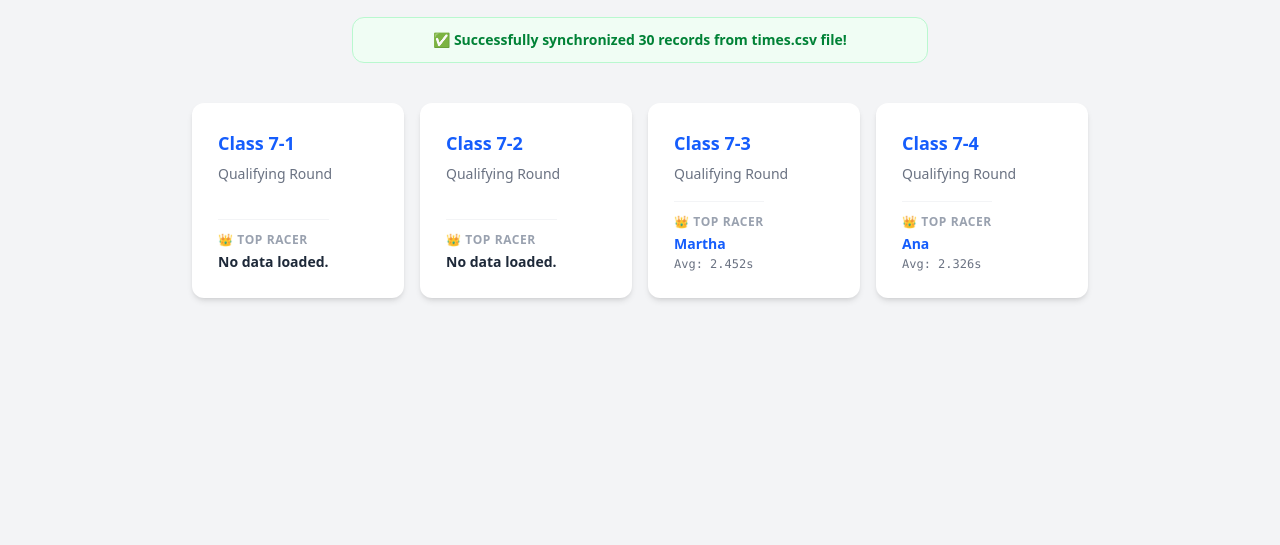
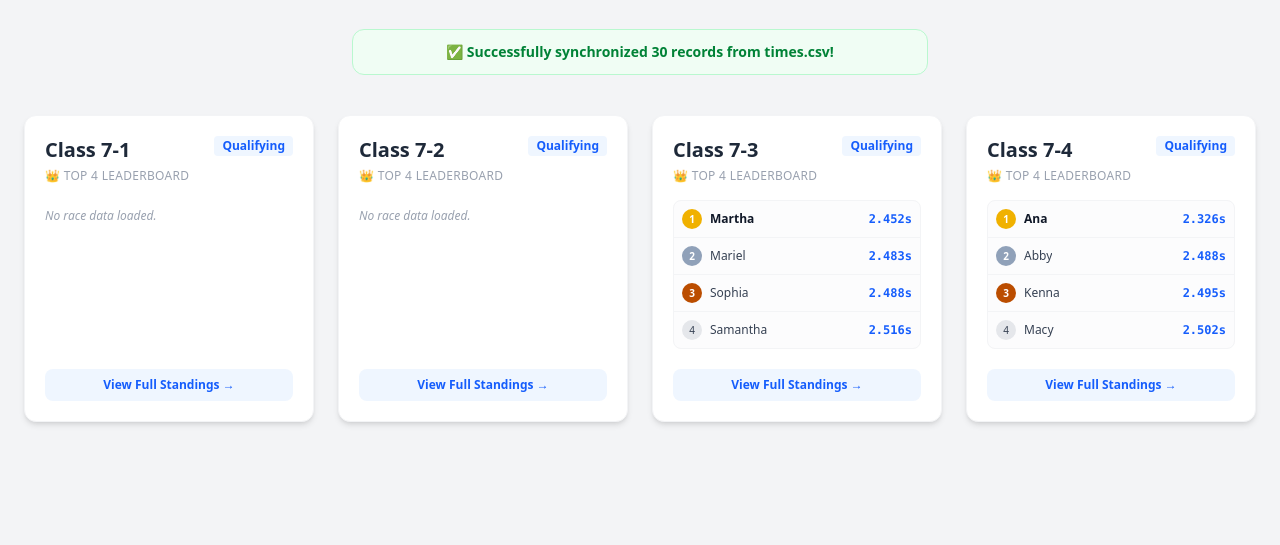
Before and after one commit to gschwiersch/pinewood_derby, a plain HTML site: page index.html in a window 1280 px wide. Shown: the part 255-800 px from the top of the page. Drawn offline with nearby package versions, Linux system fonts and the light colour scheme.

Commit message:
Update index.html

```diff
--- a/index.html
+++ b/index.html
@@ -24,66 +24,95 @@
     </nav>
 
     <!-- Main Content Area -->
-    <main class="max-w-6xl mx-auto p-4 md:p-6">
+    <main class="max-w-7xl mx-auto p-4 md:p-6">
 
         <!-- ================= HOME PAGE ================= -->
-        <div id="page-home" class="page-content text-center py-12">
-            <h1 class="text-4xl font-extrabold text-gray-800 mb-4">Gr. 7 Design Pinewood Derby Dashboard</h1>
-            <p class="text-gray-600 mb-8 max-w-md mx-auto">Standings are updated dynamically from your local <code class="bg-gray-200 px-1.5 py-0.5 rounded font-mono text-sm text-red-600">times.csv</code> document data file.</p>
+        <div id="page-home" class="page-content py-6">
+            <div class="text-center max-w-xl mx-auto mb-8">
+                <h1 class="text-4xl font-extrabold text-gray-800 mb-3">Gr. 7 Design Pinewood Derby Dashboard</h1>
+                <p class="text-gray-600">Standings are updated dynamically from your local <code class="bg-gray-200 px-1.5 py-0.5 rounded font-mono text-sm text-red-600">times.csv</code> document data file.</p>
+            </div>
 
             <!-- Global Status Alert Banner -->
-            <div id="dataStatusAlert" class="max-w-xl mx-auto bg-blue-50 border border-blue-200 text-blue-700 rounded-xl px-4 py-3 mb-10 text-sm font-semibold flex items-center justify-center gap-2">
+            <div id="dataStatusAlert" class="max-w-xl mx-auto bg-blue-50 border border-blue-200 text-blue-700 rounded-xl px-4 py-3 mb-10 text-sm font-semibold text-center">
                 🔄 Checking folder for times.csv...
             </div>
 
-            <div class="grid grid-cols-1 sm:grid-cols-2 lg:grid-cols-4 gap-4 max-w-4xl mx-auto">
-                <!-- Card 7-1 -->
-                <button onclick="showPage('7-1')" class="p-6 bg-white rounded-xl shadow-md hover:shadow-lg hover:border-blue-500 border-2 border-transparent transition text-left group flex flex-col justify-between min-h-[180px]">
+            <!-- 4-Column Grid for Class Cards -->
+            <div class="grid grid-cols-1 md:grid-cols-2 lg:grid-cols-4 gap-6">
+
+                <!-- Class 7-1 Card -->
+                <div class="bg-white rounded-xl shadow-md border border-gray-100 p-5 flex flex-col justify-between">
                     <div>
-                        <span class="block text-blue-600 font-bold text-lg mb-1">Class 7-1</span>
-                        <span class="text-sm text-gray-500 group-hover:text-gray-700">Qualifying Round</span>
+                        <div class="flex justify-between items-start mb-1">
+                            <h2 class="text-xl font-bold text-gray-800">Class 7-1</h2>
+                            <span class="text-xs bg-blue-50 text-blue-600 font-semibold px-2 py-0.5 rounded">Qualifying</span>
                         </div>
-                    <div class="mt-4 pt-3 border-t border-gray-100">
-                        <span class="block text-xs uppercase tracking-wider font-semibold text-gray-400 mb-1">👑 Top Racer</span>
-                        <span id="home-leader-7-1" class="block text-sm font-bold text-gray-800 truncate">--</span>
+                        <p class="text-xs text-gray-400 mb-4 font-medium tracking-wide uppercase">👑 Top 4 Leaderboard</p>
+
+                        <div id="home-leaders-7-1" class="space-y-2 text-sm text-gray-500">
+                            Loading standings...
                         </div>
+                    </div>
+                    <button onclick="showPage('7-1')" class="mt-5 w-full text-center text-xs font-semibold text-blue-600 hover:text-blue-800 bg-blue-50 hover:bg-blue-100 py-2 rounded-lg transition">
+                        View Full Standings →
                     </button>
+                </div>
 
-                <!-- Card 7-2 -->
-                <button onclick="showPage('7-2')" class="p-6 bg-white rounded-xl shadow-md hover:shadow-lg hover:border-blue-500 border-2 border-transparent transition text-left group flex flex-col justify-between min-h-[180px]">
+                <!-- Class 7-2 Card -->
+                <div class="bg-white rounded-xl shadow-md border border-gray-100 p-5 flex flex-col justify-between">
                     <div>
-                        <span class="block text-blue-600 font-bold text-lg mb-1">Class 7-2</span>
-                        <span class="text-sm text-gray-500 group-hover:text-gray-700">Qualifying Round</span>
+                        <div class="flex justify-between items-start mb-1">
+                            <h2 class="text-xl font-bold text-gray-800">Class 7-2</h2>
+                            <span class="text-xs bg-blue-50 text-blue-600 font-semibold px-2 py-0.5 rounded">Qualifying</span>
                         </div>
-                    <div class="mt-4 pt-3 border-t border-gray-100">
-                        <span class="block text-xs uppercase tracking-wider font-semibold text-gray-400 mb-1">👑 Top Racer</span>
-                        <span id="home-leader-7-2" class="block text-sm font-bold text-gray-800 truncate">--</span>
+                        <p class="text-xs text-gray-400 mb-4 font-medium tracking-wide uppercase">👑 Top 4 Leaderboard</p>
+
+                        <div id="home-leaders-7-2" class="space-y-2 text-sm text-gray-500">
+                            Loading standings...
                         </div>
+                    </div>
+                    <button onclick="showPage('7-2')" class="mt-5 w-full text-center text-xs font-semibold text-blue-600 hover:text-blue-800 bg-blue-50 hover:bg-blue-100 py-2 rounded-lg transition">
+                        View Full Standings →
                     </button>
+                </div>
 
-                <!-- Card 7-3 -->
-                <button onclick="showPage('7-3')" class="p-6 bg-white rounded-xl shadow-md hover:shadow-lg hover:border-blue-500 border-2 border-transparent transition text-left group flex flex-col justify-between min-h-[180px]">
+                <!-- Class 7-3 Card -->
+                <div class="bg-white rounded-xl shadow-md border border-gray-100 p-5 flex flex-col justify-between">
                     <div>
-                        <span class="block text-blue-600 font-bold text-lg mb-1">Class 7-3</span>
-                        <span class="text-sm text-gray-500 group-hover:text-gray-700">Qualifying Round</span>
+                        <div class="flex justify-between items-start mb-1">
+                            <h2 class="text-xl font-bold text-gray-800">Class 7-3</h2>
+                            <span class="text-xs bg-blue-50 text-blue-600 font-semibold px-2 py-0.5 rounded">Qualifying</span>
                         </div>
-                    <div class="mt-4 pt-3 border-t border-gray-100">
-                        <span class="block text-xs uppercase tracking-wider font-semibold text-gray-400 mb-1">👑 Top Racer</span>
-                        <span id="home-leader-7-3" class="block text-sm font-bold text-gray-800 truncate">--</span>
+                        <p class="text-xs text-gray-400 mb-4 font-medium tracking-wide uppercase">👑 Top 4 Leaderboard</p>
+
+                        <div id="home-leaders-7-3" class="space-y-2 text-sm text-gray-500">
+                            Loading standings...
                         </div>
+                    </div>
+                    <button onclick="showPage('7-3')" class="mt-5 w-full text-center text-xs font-semibold text-blue-600 hover:text-blue-800 bg-blue-50 hover:bg-blue-100 py-2 rounded-lg transition">
+                        View Full Standings →
                     </button>
+                </div>
 
-                <!-- Card 7-4 -->
-                <button onclick="showPage('7-4')" class="p-6 bg-white rounded-xl shadow-md hover:shadow-lg hover:border-blue-500 border-2 border-transparent transition text-left group flex flex-col justify-between min-h-[180px]">
+                <!-- Class 7-4 Card -->
+                <div class="bg-white rounded-xl shadow-md border border-gray-100 p-5 flex flex-col justify-between">
                     <div>
-                        <span class="block text-blue-600 font-bold text-lg mb-1">Class 7-4</span>
-                        <span class="text-sm text-gray-500 group-hover:text-gray-700">Qualifying Round</span>
+                        <div class="flex justify-between items-start mb-1">
+                            <h2 class="text-xl font-bold text-gray-800">Class 7-4</h2>
+                            <span class="text-xs bg-blue-50 text-blue-600 font-semibold px-2 py-0.5 rounded">Qualifying</span>
                         </div>
-                    <div class="mt-4 pt-3 border-t border-gray-100">
-                        <span class="block text-xs uppercase tracking-wider font-semibold text-gray-400 mb-1">👑 Top Racer</span>
-                        <span id="home-leader-7-4" class="block text-sm font-bold text-gray-800 truncate">--</span>
+                        <p class="text-xs text-gray-400 mb-4 font-medium tracking-wide uppercase">👑 Top 4 Leaderboard</p>
+
+                        <div id="home-leaders-7-4" class="space-y-2 text-sm text-gray-500">
+                            Loading standings...
                         </div>
+                    </div>
+                    <button onclick="showPage('7-4')" class="mt-5 w-full text-center text-xs font-semibold text-blue-600 hover:text-blue-800 bg-blue-50 hover:bg-blue-100 py-2 rounded-lg transition">
+                        View Full Standings →
                     </button>
+                </div>
+
             </div>
         </div>
 
@@ -109,19 +138,17 @@
 
         window.addEventListener('DOMContentLoaded', () => {
             generateRoundHTML();
-            // Automatically scan directory for the times.csv file
             fetchLocalCSV();
             showPage('home');
         });
 
-        // Automated Fetch Engine mapping local directories
         function fetchLocalCSV() {
             const statusAlert = document.getElementById('dataStatusAlert');
 
             fetch('times.csv')
                 .then(response => {
                     if (!response.ok) {
-                        throw new Error(`Could not find 'times.csv' file in this directory folder.`);
+                        throw new Error(`Could not find 'times.csv' file.`);
                     }
                     return response.text();
                 })
@@ -156,7 +183,7 @@
 
             if (idxClass === -1 || idxName === -1 || idxTime1 === -1 || idxTime2 === -1) {
                 statusAlert.className = "max-w-xl mx-auto bg-red-50 border border-red-200 text-red-700 rounded-xl px-4 py-3 mb-10 text-sm font-semibold text-center";
-                statusAlert.textContent = "❌ Format Error: 'times.csv' must contain column headers named 'Class', 'Name', 'Time1', and 'Time2'.";
+                statusAlert.textContent = "❌ Format Error: 'times.csv' must contain headings named 'Class', 'Name', 'Time1', and 'Time2'.";
                 return;
             }
 
@@ -185,7 +212,6 @@
                 entriesCounter++;
             }
 
-            // Sort logic pipeline
             roundIds.forEach(id => {
                 tempDb[id].sort((a, b) => a.avg - b.avg);
                 db[id] = tempDb[id];
@@ -194,7 +220,7 @@
             updateAllTables();
 
             statusAlert.className = "max-w-xl mx-auto bg-green-50 border border-green-200 text-green-700 rounded-xl px-4 py-3 mb-10 text-sm font-semibold text-center";
-            statusAlert.textContent = `✅ Successfully synchronized ${entriesCounter} records from times.csv file!`;
+            statusAlert.textContent = `✅ Successfully synchronized ${entriesCounter} records from times.csv!`;
         }
 
         function generateRoundHTML() {
@@ -280,21 +306,61 @@
             }).join('');
         }
 
+        // Home View Panel updates to display the Top 4 Racers per class array
         function updateHomeLeaders() {
             roundIds.forEach(id => {
-                const leaderContainer = document.getElementById(`home-leader-${id}`);
-                if(leaderContainer) {
+                const container = document.getElementById(`home-leaders-${id}`);
+                if (!container) return;
+
                 const list = db[id];
-                    if (list && list.length > 0) {
-                        const topRacer = list[0];
-                        leaderContainer.innerHTML = `
-                            <span class="text-blue-600">${escapeHtml(topRacer.name)}</span>
-                            <span class="block text-xs font-mono font-normal text-gray-500 mt-0.5">Avg: ${topRacer.avg.toFixed(3)}s</span>
+                if (!list || list.length === 0) {
+                    container.innerHTML = `<p class="text-xs text-gray-400 italic py-2">No race data loaded.</p>`;
+                    return;
+                }
+
+                // Slice array to extract only the top 4 values
+                const top4 = list.slice(0, 4);
+
+                let html = `<div class="divide-y divide-gray-100 border border-gray-100 rounded-lg overflow-hidden bg-gray-50/50">`;
+
+                top4.forEach((racer, index) => {
+                    let badgeColor = "bg-gray-200 text-gray-700";
+                    let nameStyle = "text-gray-700 font-medium";
+
+                    if (index === 0) { badgeColor = "bg-yellow-500 text-white font-bold"; nameStyle = "text-gray-900 font-bold"; }
+                    if (index === 1) { badgeColor = "bg-slate-400 text-white font-bold"; }
+                    if (index === 2) { badgeColor = "bg-amber-700 text-white font-bold"; }
+
+                    html += `
+                        <div class="flex items-center justify-between p-2 hover:bg-white transition">
+                            <div class="flex items-center gap-2 truncate">
+                                <span class="w-5 h-5 flex items-center justify-center text-[10px] rounded-full shrink-0 ${badgeColor}">
+                                    ${index + 1}
+                                </span>
+                                <span class="truncate text-xs ${nameStyle}">${escapeHtml(racer.name)}</span>
+                            </div>
+                            <span class="font-mono text-xs text-blue-600 font-bold shrink-0 pl-1">${racer.avg.toFixed(3)}s</span>
+                        </div>
                     `;
-                    } else {
-                        leaderContainer.textContent = "No data loaded.";
+                });
+
+                // Fillers if a class has fewer than 4 racers logged yet
+                for (let i = top4.length; i < 4; i++) {
+                    html += `
+                        <div class="flex items-center justify-between p-2 text-gray-300 italic text-xs">
+                            <div class="flex items-center gap-2">
+                                <span class="w-5 h-5 flex items-center justify-center text-[10px] bg-gray-100 text-gray-300 rounded-full">
+                                    ${i + 1}
+                                </span>
+                                <span>Empty slot</span>
+                            </div>
+                            <span class="font-mono">--</span>
+                        </div>
+                    `;
                 }
-                }
+
+                html += `</div>`;
+                container.innerHTML = html;
             });
         }
 
```
Lines whose indentation alone changed are shown as unchanged.
